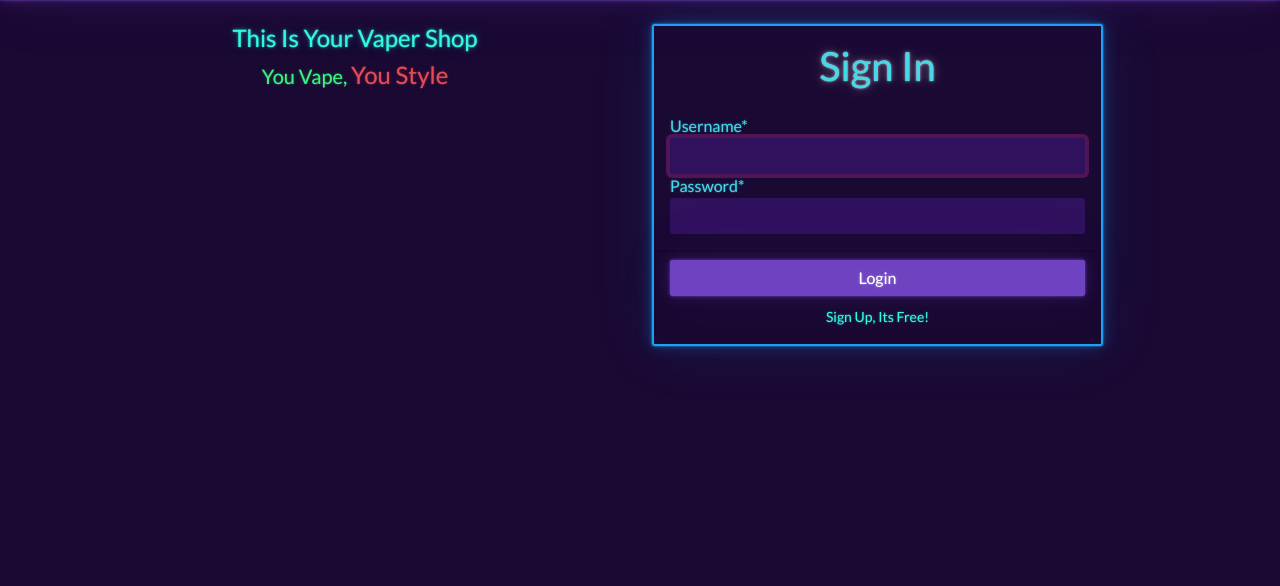
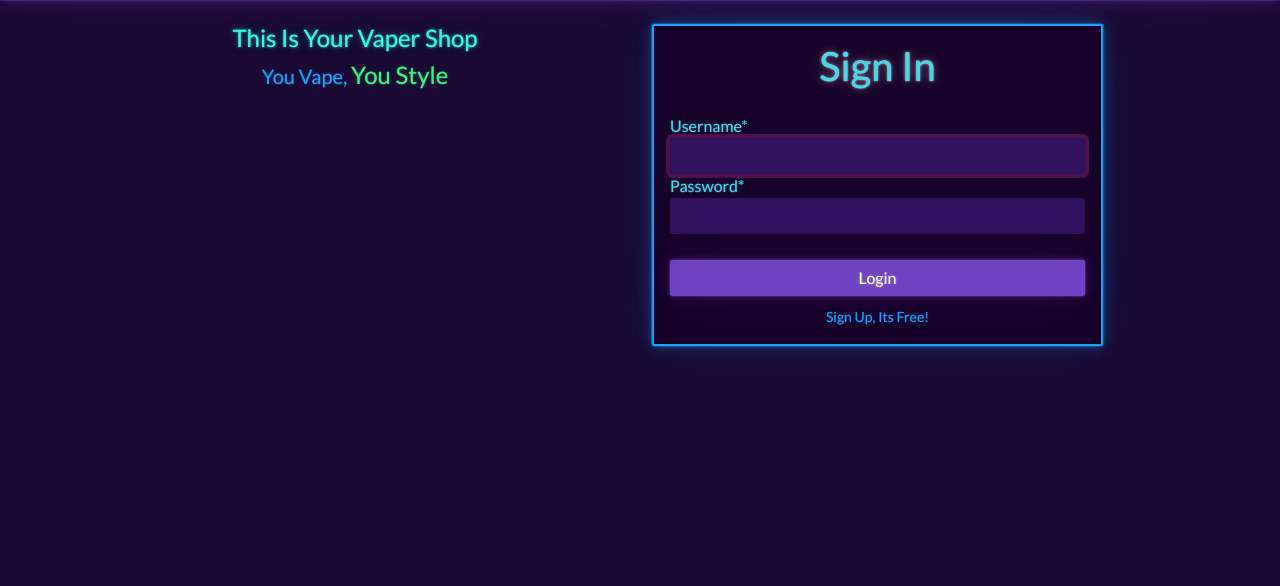
Before and after one commit to metalpoch/vaper_shop, a Django app: page /login/ in a window 1280 px wide. Shown: the part 56-642 px from the top of the page. Run offline with Django 3.2, Linux system fonts and the light colour scheme; some libraries are stand-ins or nearby versions.

Commit message:
Se cambio levemente el estilo de la ruta 'login'

```diff
--- a/shop/templates/registration/login.html
+++ b/shop/templates/registration/login.html
@@ -2,12 +2,12 @@
 <div class="row">
   <div class="col-md-6 text-center pb-3">
     <h4>This Is Your Vaper Shop</h4>
-    <h5 class="text-success">
-      You Vape, <span class="h4 text-danger">You Style</span>
-    </h5>
+    <p class="h5 text-info">
+      You Vape, <span class="h4 text-success">You Style</span>
+    </p>
   </div>
   <div class="col col-md-5">
-    <div class="card border-info rounded">
+    <div class="card bg-dark border-info rounded">
       <div class="cart-header text-center">
         <h1 class="text-light pt-3">Sign In</h1>
       </div>
@@ -21,7 +21,7 @@
             <input type="submit" class="btn btn-primary" value="Login" />
           </div>
           <a class="nav-link" href="{% url 'signup' %}">
-            <small> Sign Up, Its Free! </small></a
+            <small class="text-info"> Sign Up, Its Free! </small></a
           >
         </div>
       </form>
```
